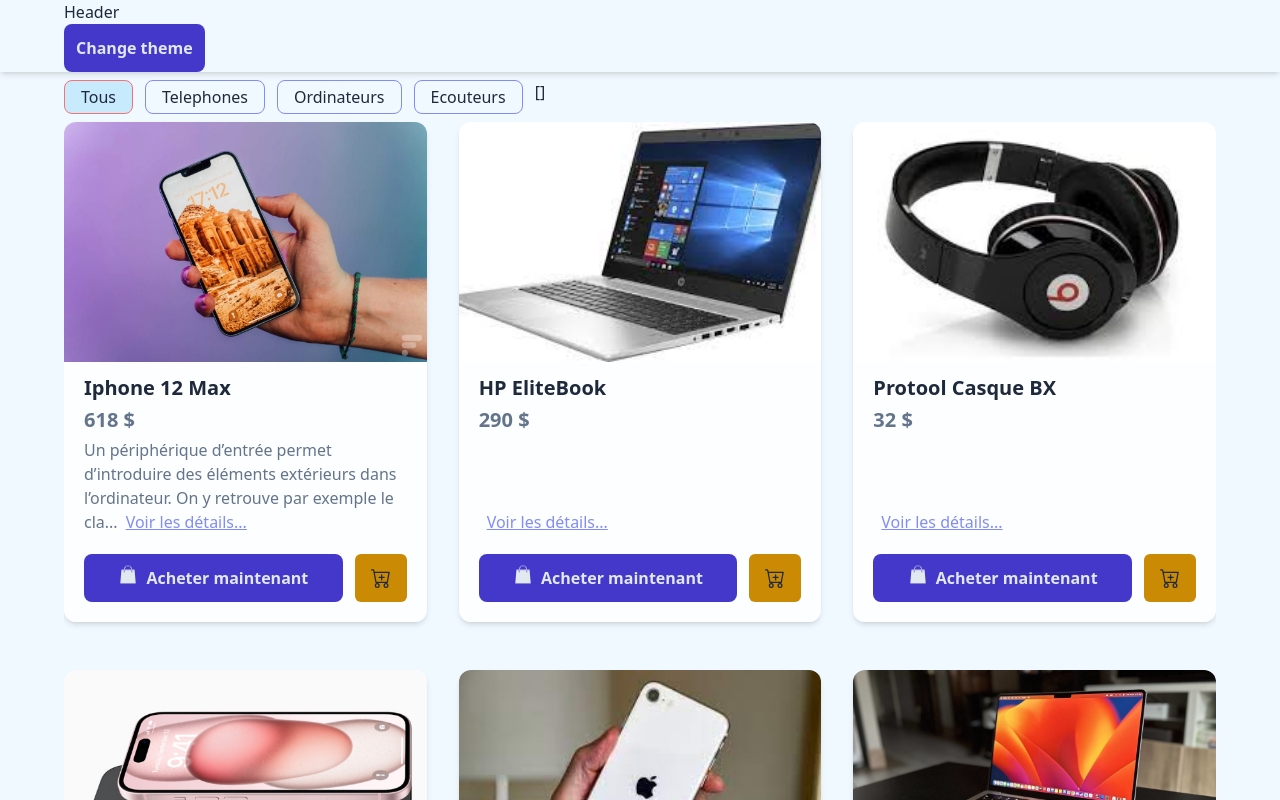
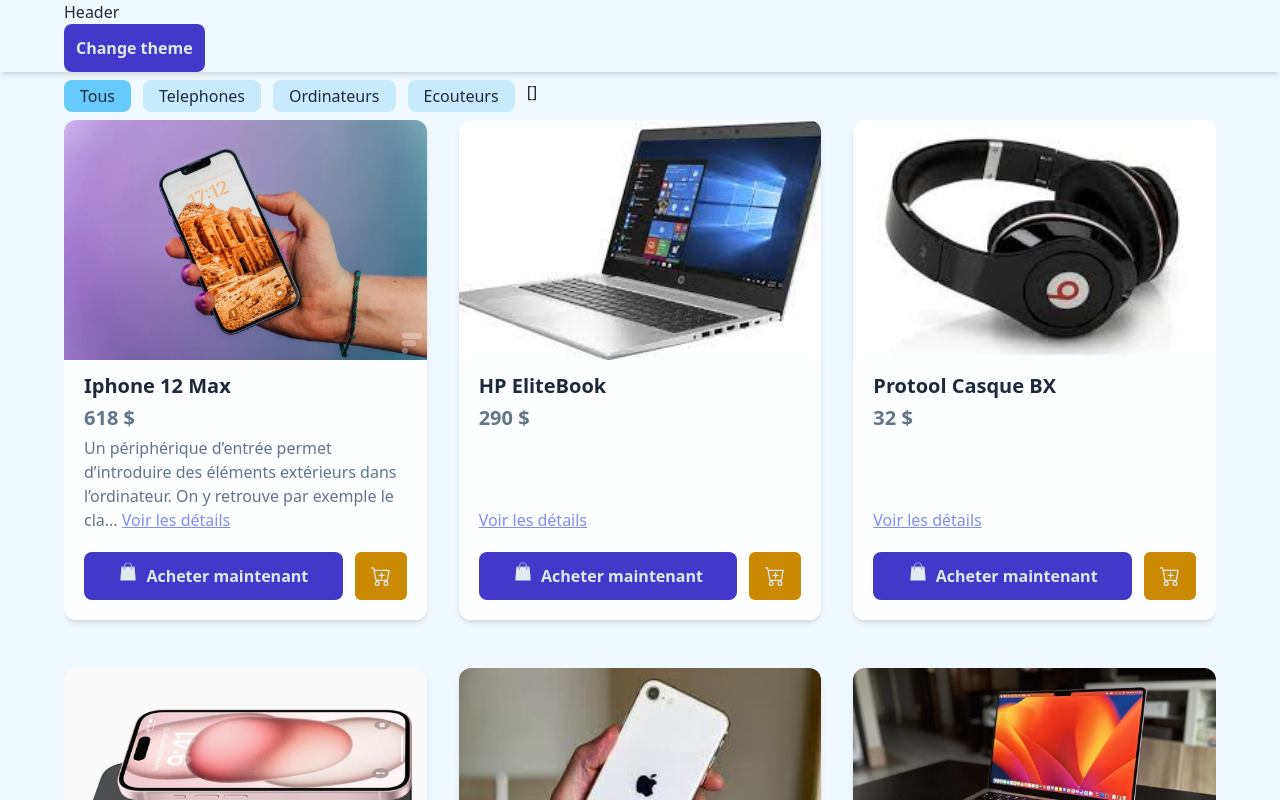
Before and after one commit to henocmusau/My-Ecommerce-NextJsApp, a Next.js app: page / in a window 1280 px wide. Shown: the top 800 px of the page. Built offline with nearby package versions, Linux system fonts and the light colour scheme.

Commit message:
Ajout de la section suggestions

```diff
--- a/app/globals.css
+++ b/app/globals.css
@@ -50,7 +50,7 @@
 
 /* FILTERS */
 .filters {
-  @apply flex gap-x-3 my-2;
+  @apply flex gap-x-3 my-2 overflow-x-auto;
 }
 
 
--- a/app/page.tsx
+++ b/app/page.tsx
@@ -27,7 +27,12 @@
         }
       </section>
 
-      <section>SUGGESTIONS POUR LE CLIENT</section>
+      <section className="productsList">
+        <SectionTitle title="Quelques suggestions pour vous" />
+        {plans?.reverse().map((p, i) => (
+          <ProductItem key={i} {...p} />
+        ))}
+      </section>
     </div>
   )
 }
--- a/components/Buttons/FilterButton.tsx
+++ b/components/Buttons/FilterButton.tsx
@@ -7,8 +7,8 @@
     f: number[]
 }
 
-const normal = 'rounded-lg px-4 py-1 border border-indigo-400 dark:border-none dark:text-inherit dark:bg-red-700 bg-opacity-75 dark:bg-opacity-40 flex items-center justify-start'
-const ALL = 'rounded-lg px-4 py-1 border border-red-400 dark:border-none dark:text-inherit bg-sky-200 dark:bg-slate-700 bg-opacity-75 dark:bg-opacity-40 flex items-center justify-start'
+const normal = 'duration-300 rounded-lg px-4 py-1 bg-sky-200 dark:text-inherit dark:bg-slate-600 bg-opacity-75 dark:bg-opacity-40 flex items-center justify-start'
+const ALL = 'duration-300 rounded-lg px-4 py-1 dark:border-none dark:text-inherit bg-sky-400 dark:bg-indigo-700/40 bg-opacity-75 flex items-center justify-start'
 const checked = 'rounded-lg px-4 py-1 border border-sky-400 dark:border-none dark:text-inherit dark:bg-indigo-700 bg-opacity-75 dark:bg-opacity-40 flex items-center justify-start'
 
 export default function FilterButton({ label, handleClick, id, f }: Props) {
@@ -20,15 +20,15 @@
     }
 
     const stylize = () => {
-        if (all) return ALL
-        if (isChecked()) return checked
+        if (all || isChecked()) return ALL
+        // if (isChecked()) return checked
         return normal
     }
 
     return (
         <button
             onClick={() => handleClick(id)}
-            className={stylize() + 'duration-150'}
+            className={stylize()}
         >
             {label}
         </button>
--- a/components/Products/ProductItem.tsx
+++ b/components/Products/ProductItem.tsx
@@ -37,14 +37,14 @@
             </p>
 
             <p className='px-5 pb-5 text-secondary'>
-                {description ? description.substr(0, 120) + '...' : null}
-                <Link className='underline last:pl-2 text-indigo-400' href={'/'}>Voir les détails...</Link>
+                {description ? description.substr(0, 120) + '...  ' : null}
+                <Link className='underline text-indigo-400' href={'/'}>Voir les détails</Link>
             </p>
 
             <div className='px-5 pb-5 flex gap-3 justify-self-end'>
                 <ActionButton type='button' title='Acheter maintenant' icon={<GiShoppingBag />} />
                 <button className=' bg-yellow-600 font-semibold hover:bg-opacity-80 duration-200 p-3 rounded-md'>
-                    <BsCartPlus className='mr-2 text-xl w-full text-center font-extrabold' />
+                    <BsCartPlus className='mr-2 text-xl w-full text-primaryDark text-center' />
                 </button>
             </div>
         </article>
--- a/components/SectionTitle.tsx
+++ b/components/SectionTitle.tsx
@@ -2,7 +2,7 @@
 
 export default function SectionTitle({ title }: { title: string }) {
   return (
-    <header className='mb-2 mt-10 px-5 lg:px-0 col-span-full'>
+    <header className='mx-2 lg:mx-0 mt-10 px-3 py-3 rounded-lg col-span-full border-l-8 bg-indigo-400/10 border-indigo-700'>
       <h2 className='text-2xl font-semibold'>{title}</h2>
     </header>
   )
```
